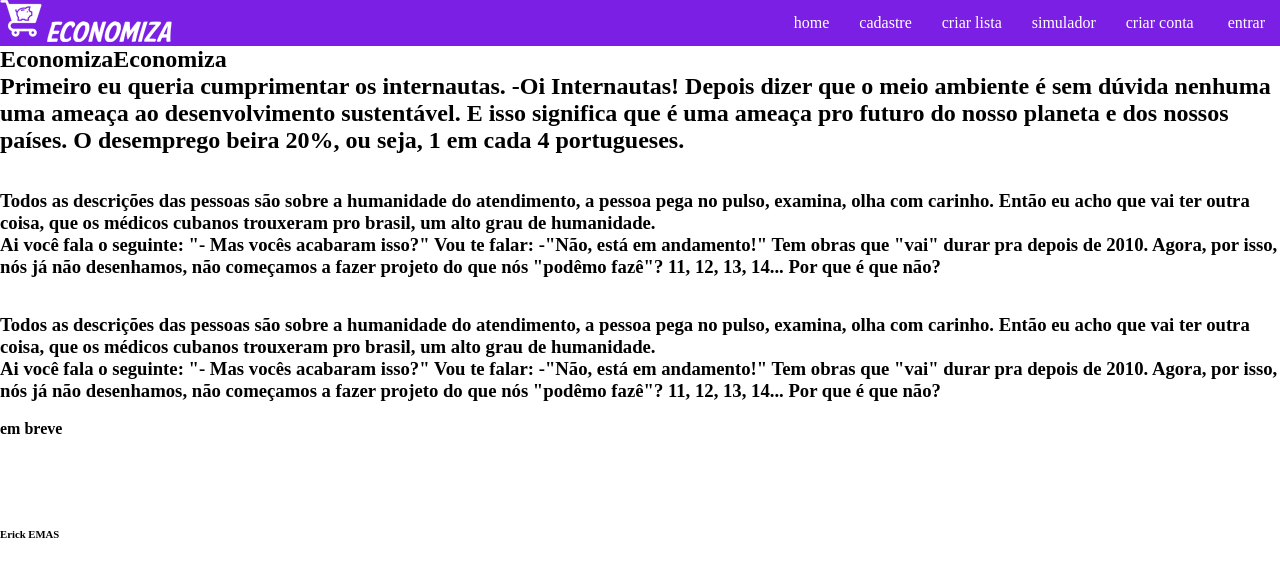
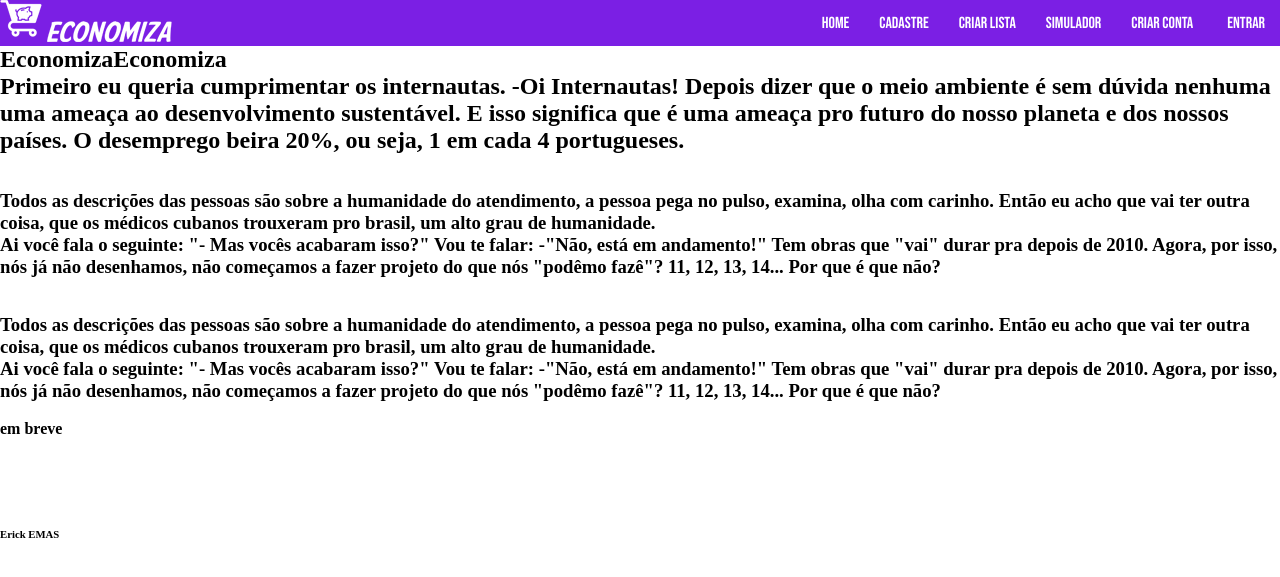
Before and after one commit to ErickEMAS/Economiza, a Django app: page / in a window 1280 px wide. Shown: the top 577 px of the page. Run offline with Django 3.2, Linux system fonts and the light colour scheme.

Commit message:
Adicionar font Bebas Neue ao nav do layout

```diff
--- a/economiza/static/style.css
+++ b/economiza/static/style.css
@@ -1,3 +1,6 @@
+@import url('https://fonts.googleapis.com/css?family=Bebas+Neue&display=swap');
+
+
 *{
     margin: 0;
 }
@@ -10,6 +13,7 @@
 
 #itens-nav a{
     color: white;
+    font-family: 'Bebas Neue', cursive;
     text-decoration: none;
     padding: 0 15px;
 }
```
